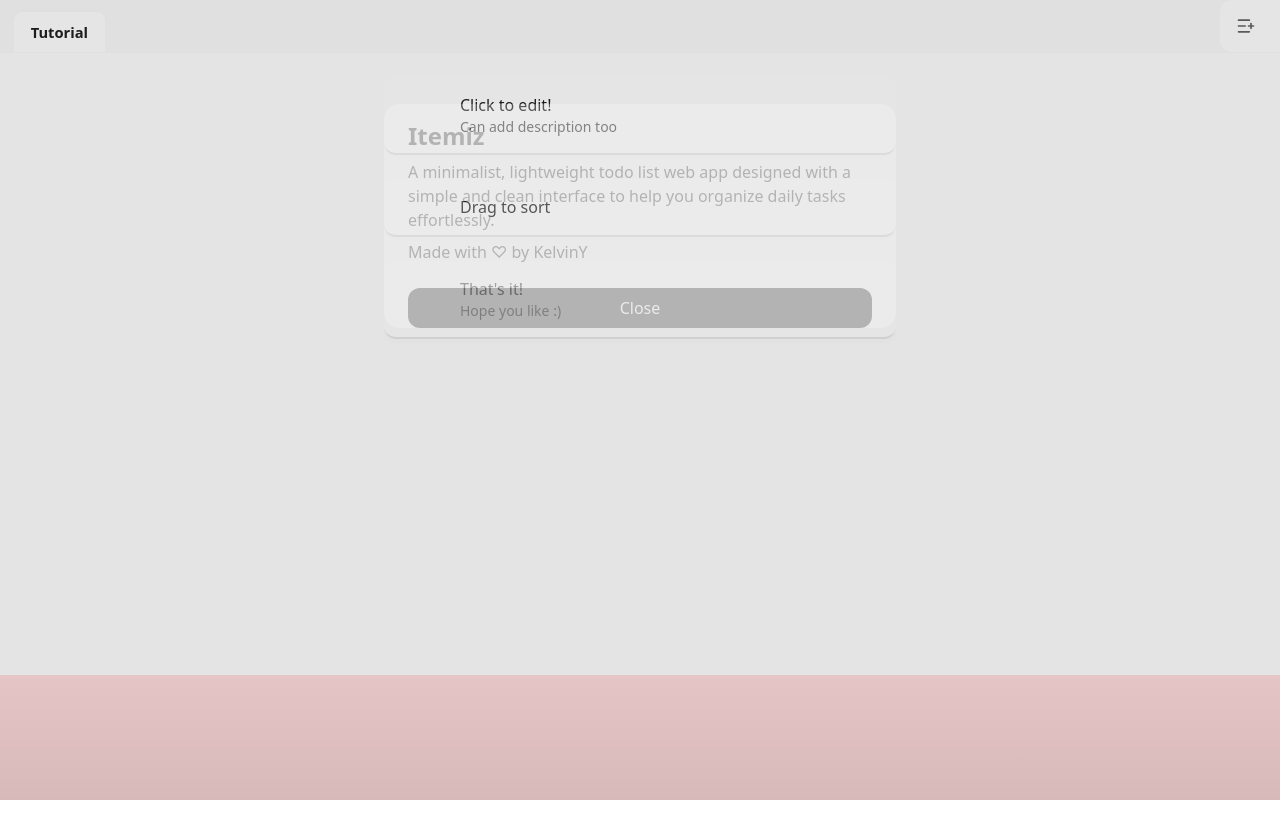
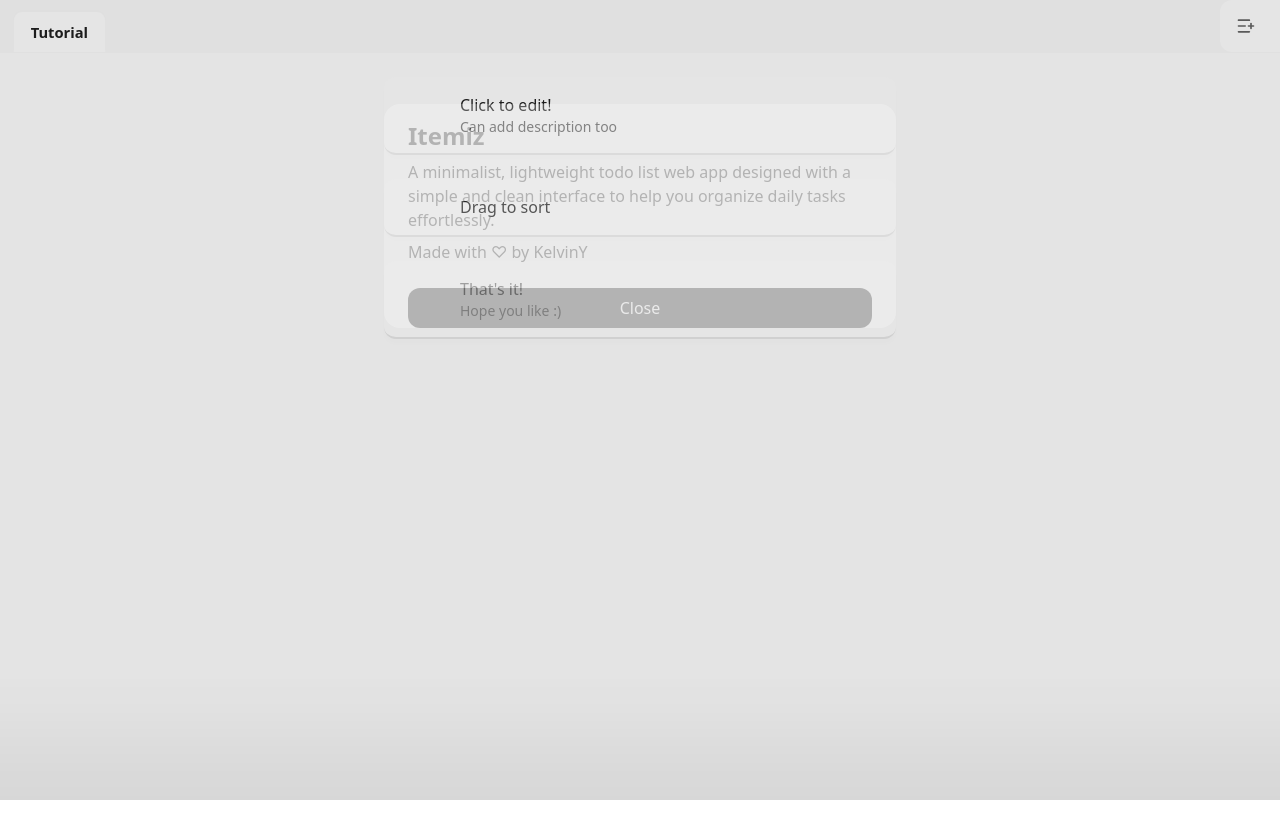
Before and after one commit to kelvinyhf/itemiz, a website: page index.html in a window 1280 px wide. After the commit the page ends 800 px from the top, so only its background shows below. Drawn offline with Linux system fonts and the light colour scheme.

Commit message:
fix: safe area debug #2

```diff
--- a/index.html
+++ b/index.html
@@ -375,7 +375,7 @@
     </section>
 
     <!-- Bottom Bar -->
-    <section id="bottom-bar" class="fixed bottom-0 left-1/2 -translate-x-1/2 w-full min-h-[125px] z-97 flex justify-center items-center bg-gradient-to-b from-transparent to-gray-a3 bg-red-4 pointer-events-none">
+    <section id="bottom-bar" class="fixed -bottom-[env(safe-area-inset-bottom)] pb-[env(safe-area-inset-bottom)] left-1/2 -translate-x-1/2 w-full min-h-[125px] z-97 flex justify-center items-center bg-gradient-to-b from-transparent to-gray-a3 pointer-events-none">
 
       <!-- Toolbar -->
       <div id="toolbar" class="pointer-events-auto touch-manipulation bg-white-black rounded-2xl px-4 py-2 mb-[env(safe-area-inset-bottom)] flex gap-4">
```
